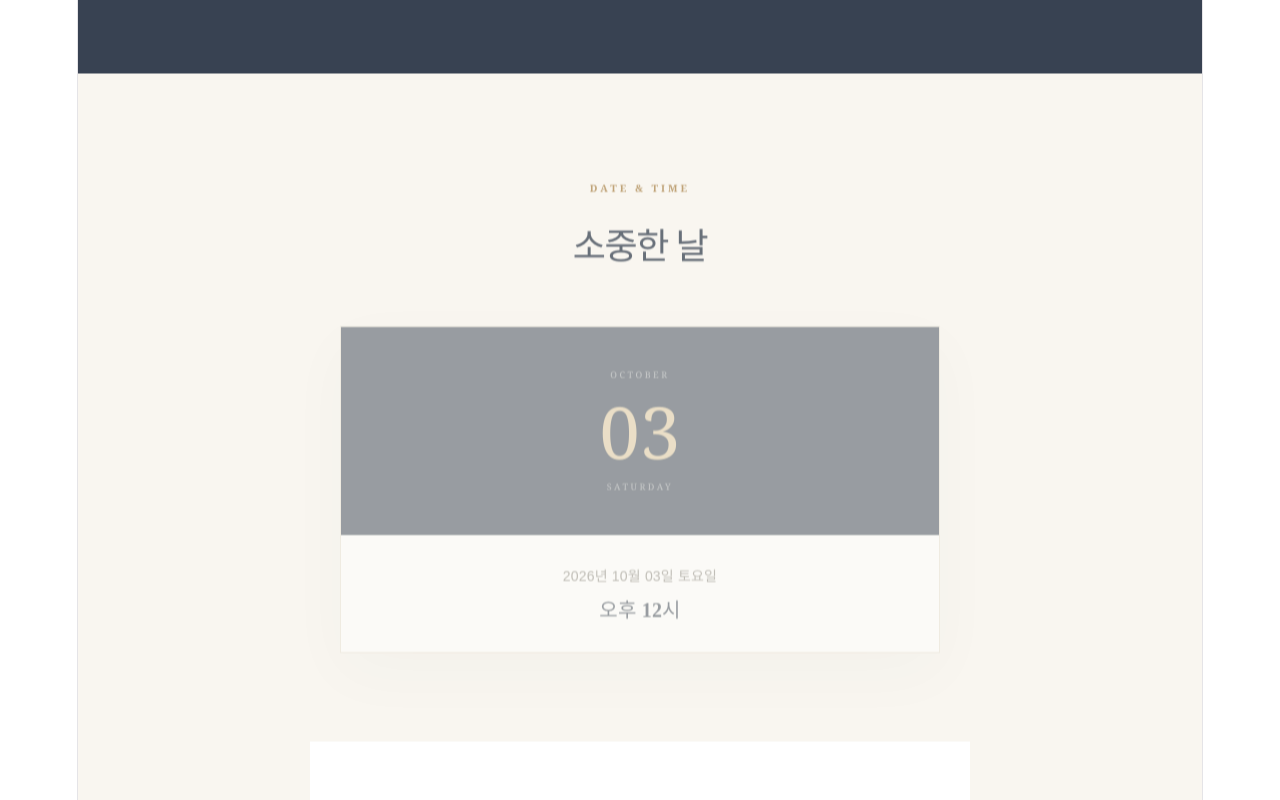
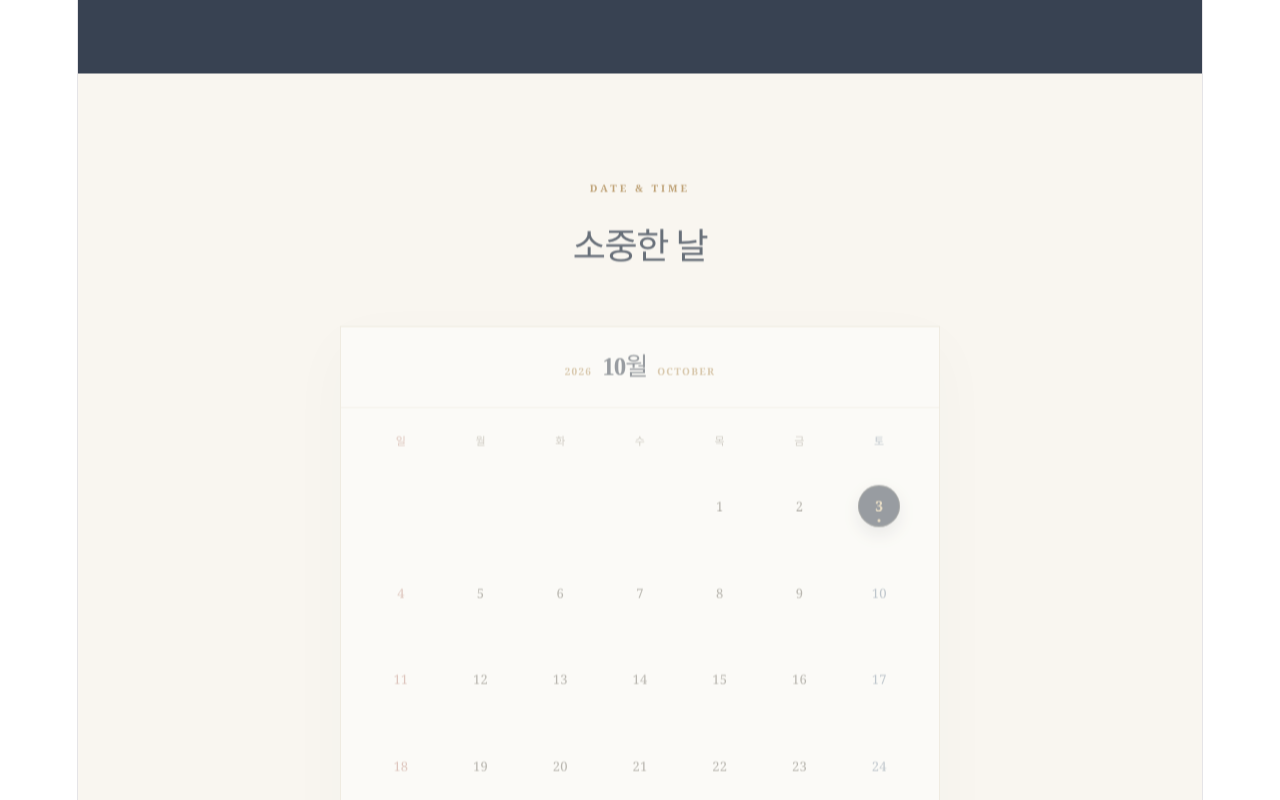
Before and after one commit to hjzheld/birthday, a Vue app: page / in a window 1280 px wide. Shown: the part 2000-2800 px from the top of the page. Built offline with nearby package versions, Linux system fonts and the light colour scheme.

Commit message:
260807 날짜 달력으로 가시성 증진

```diff
--- a/src/components/IntroScreen.vue
+++ b/src/components/IntroScreen.vue
@@ -4,7 +4,7 @@ import { onBeforeUnmount, onMounted, ref } from 'vue';
 const emit = defineEmits(['complete']);
 
 const introText = `소중한 분들을
-공재권님의 고희연에
+공재권님의 산수연에
 초대합니다`;
 
 const displayedText = ref('');
--- a/src/components/InvitationPage.vue
+++ b/src/components/InvitationPage.vue
@@ -171,7 +171,7 @@ function openNaverMap(destination, webUrl) {
       </div>
 
       <div class="scroll-guide">
-        <span>아래로 천천히 내려주세요</span>
+        <span>SCROLL</span>
         <i></i>
       </div>
     </section>
@@ -239,29 +239,73 @@ function openNaverMap(destination, webUrl) {
         소중한 날
       </h2>
 
-      <div class="schedule-card reveal reveal-up reveal-delay-2">
-        <div class="date-box">
-          <span>
-            {{ invitation.month }}
+      <div class="calendar-card reveal reveal-up reveal-delay-2">
+        <div class="calendar-head">
+          <span>2026</span>
+          <strong>10월</strong>
+          <span>OCTOBER</span>
+        </div>
+
+        <div class="calendar-week">
+          <span class="sunday">일</span>
+          <span>월</span>
+          <span>화</span>
+          <span>수</span>
+          <span>목</span>
+          <span>금</span>
+          <span class="saturday">토</span>
+        </div>
+
+        <div class="calendar-days">
+          <span class="empty"></span>
+          <span class="empty"></span>
+          <span class="empty"></span>
+          <span class="empty"></span>
+
+          <span>1</span>
+          <span>2</span>
+
+          <span class="event-day">
+            <strong>3</strong>
           </span>
 
-          <strong>
-            {{ invitation.day }}
-          </strong>
-
-          <span>
-            SATURDAY
-          </span>
+          <span class="sunday">4</span>
+          <span>5</span>
+          <span>6</span>
+          <span>7</span>
+          <span>8</span>
+          <span>9</span>
+          <span class="saturday">10</span>
+
+          <span class="sunday">11</span>
+          <span>12</span>
+          <span>13</span>
+          <span>14</span>
+          <span>15</span>
+          <span>16</span>
+          <span class="saturday">17</span>
+
+          <span class="sunday">18</span>
+          <span>19</span>
+          <span>20</span>
+          <span>21</span>
+          <span>22</span>
+          <span>23</span>
+          <span class="saturday">24</span>
+
+          <span class="sunday">25</span>
+          <span>26</span>
+          <span>27</span>
+          <span>28</span>
+          <span>29</span>
+          <span>30</span>
+          <span class="saturday">31</span>
         </div>
 
-        <div class="date-info">
-          <p>
-            {{ invitation.date }}
-          </p>
-
-          <strong>
-            {{ invitation.time }}
-          </strong>
+        <div class="calendar-event-info">
+          <p>{{ invitation.date }}</p>
+
+          <strong>{{ invitation.time }}</strong>
         </div>
       </div>
     </section>
@@ -701,8 +745,7 @@ function openNaverMap(destination, webUrl) {
   color: #a39987;
 
   font-family: Georgia, serif;
-  font-size: 12px;
-  font-weight: 700;
+  font-size: 8px;
 
   letter-spacing: 0.25em;
 }
@@ -847,7 +890,7 @@ function openNaverMap(destination, webUrl) {
   background: var(--cream);
 }
 
-.schedule-card {
+.calendar-card {
   overflow: hidden;
 
   margin-top: 45px;
@@ -859,50 +902,154 @@ function openNaverMap(destination, webUrl) {
   box-shadow: 0 20px 60px rgba(50, 42, 30, 0.06);
 }
 
-.date-box {
-  padding: 35px 20px;
+.calendar-head {
+  display: flex;
+  align-items: baseline;
+  justify-content: center;
+
+  gap: 10px;
+
+  padding: 27px 20px 23px;
+
+  border-bottom: 1px solid #eee8de;
+}
+
+.calendar-head span {
+  color: var(--gold);
+
+  font-family: Georgia, serif;
+  font-size: 10px;
+  font-weight: 600;
+
+  letter-spacing: 0.13em;
+}
+
+.calendar-head strong {
+  color: var(--navy);
+
+  font-family:
+    "Noto Serif KR",
+    serif;
+
+  font-size: 25px;
+  font-weight: 600;
+
+  letter-spacing: -0.04em;
+}
+
+.calendar-week,
+.calendar-days {
+  display: grid;
+  grid-template-columns: repeat(7, 1fr);
+}
+
+.calendar-week {
+  padding: 20px 20px 12px;
+}
+
+.calendar-week span {
+  color: #999187;
+
+  font-size: 11px;
+  font-weight: 600;
+
+  text-align: center;
+}
+
+.calendar-days {
+  row-gap: 7px;
+
+  padding: 0 20px 24px;
+}
+
+.calendar-days > span {
+  display: flex;
+  align-items: center;
+  justify-content: center;
+
+  min-width: 0;
+  aspect-ratio: 1;
+
+  color: #615d56;
+
+  font-family: Georgia, serif;
+  font-size: 13px;
+
+  border-radius: 50%;
+}
+
+.calendar-week .sunday,
+.calendar-days .sunday {
+  color: #b98378;
+}
+
+.calendar-week .saturday,
+.calendar-days .saturday {
+  color: #71849b;
+}
+
+.calendar-days .empty {
+  pointer-events: none;
+}
+
+.calendar-days .event-day {
+  position: relative;
+
+  width: min(42px, 100%);
+
+  margin: auto;
 
   background: var(--navy);
-}
-
-.date-box span {
-  display: block;
-
-  color: rgba(255, 255, 255, 0.5);
-
-  font-family: Georgia, serif;
-  font-size: 9px;
-
-  letter-spacing: 0.28em;
-}
-
-.date-box strong {
-  display: block;
-
-  margin: 7px 0;
 
   color: var(--gold-light);
 
-  font-family: Georgia, serif;
-  font-size: 72px;
-  font-weight: 400;
-
-  line-height: 1;
-}
-
-.date-info {
-  padding: 28px 20px;
-}
-
-.date-info p {
-  margin: 0 0 8px;
+  box-shadow:
+    0 7px 18px rgba(23, 35, 53, 0.18),
+    inset 0 0 0 1px rgba(214, 189, 142, 0.22);
+}
+
+.calendar-days .event-day::after {
+  content: "";
+
+  position: absolute;
+
+  bottom: 5px;
+  left: 50%;
+
+  width: 3px;
+  height: 3px;
+
+  border-radius: 50%;
+
+  background: var(--gold-light);
+
+  transform: translateX(-50%);
+}
+
+.calendar-days .event-day strong {
+  font-size: 14px;
+  font-weight: 600;
+}
+
+.calendar-event-info {
+  padding: 23px 20px 26px;
+
+  border-top: 1px solid #eee8de;
+
+  background: #fcfaf6;
+
+  text-align: center;
+}
+
+.calendar-event-info p {
+  margin: 0 0 7px;
 
   color: var(--sub-text);
 
-  font-size: 14px;
-}
-
-.date-info strong {
+  font-size: 13px;
+}
+
+.calendar-event-info strong {
   color: var(--navy);
 
   font-family:
@@ -1534,6 +1681,26 @@ function openNaverMap(destination, webUrl) {
     font-size: 14px;
   }
 
+  .calendar-week {
+    padding-right: 14px;
+    padding-left: 14px;
+  }
+
+  .calendar-days {
+    row-gap: 5px;
+
+    padding-right: 14px;
+    padding-left: 14px;
+  }
+
+  .calendar-days > span {
+    font-size: 12px;
+  }
+
+  .calendar-days .event-day {
+    width: min(38px, 100%);
+  }
+
   .age-circle {
     width: 190px;
     height: 190px;
```
Also changed, not shown: 1 other file (tests, documents, lock files or other folders).
